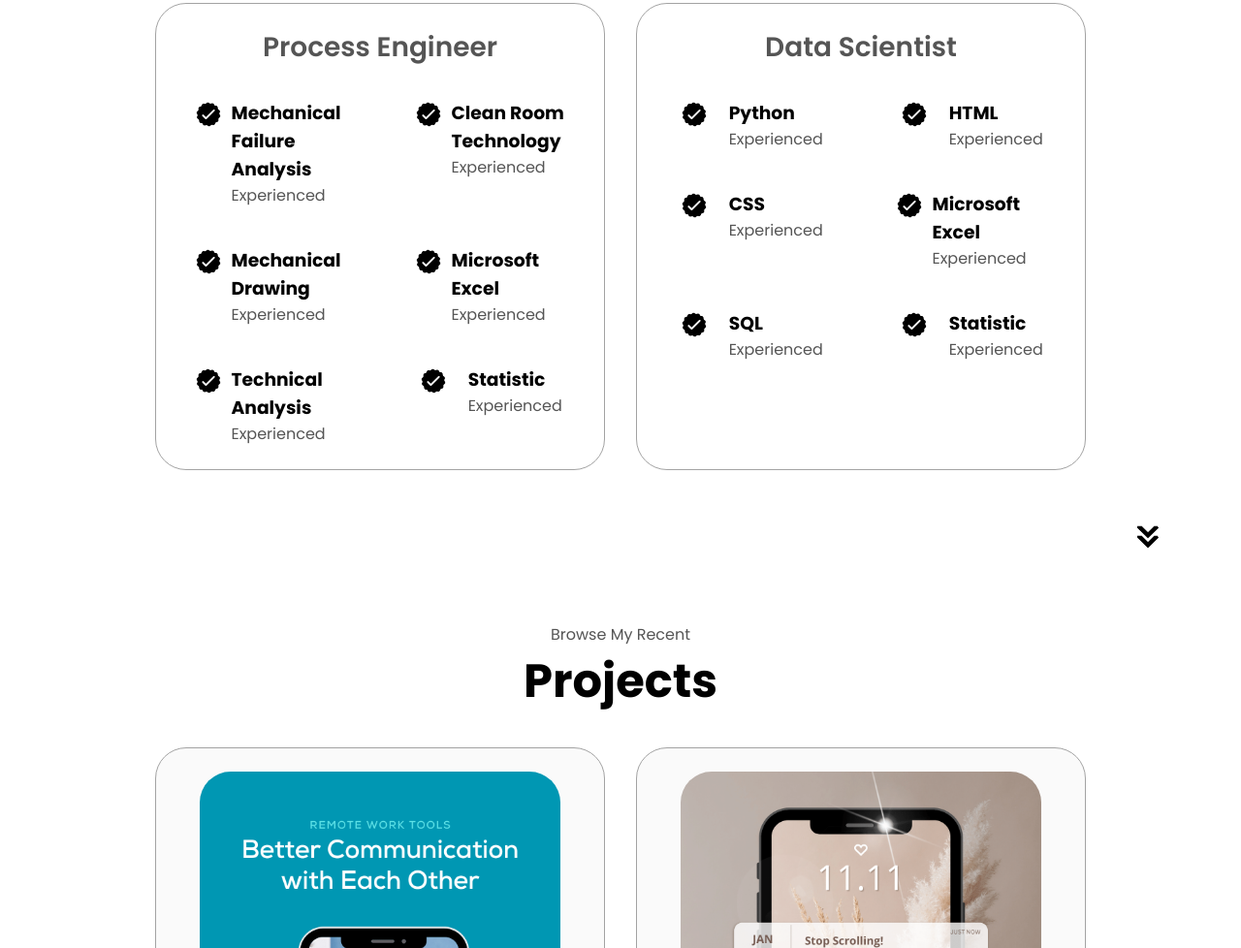
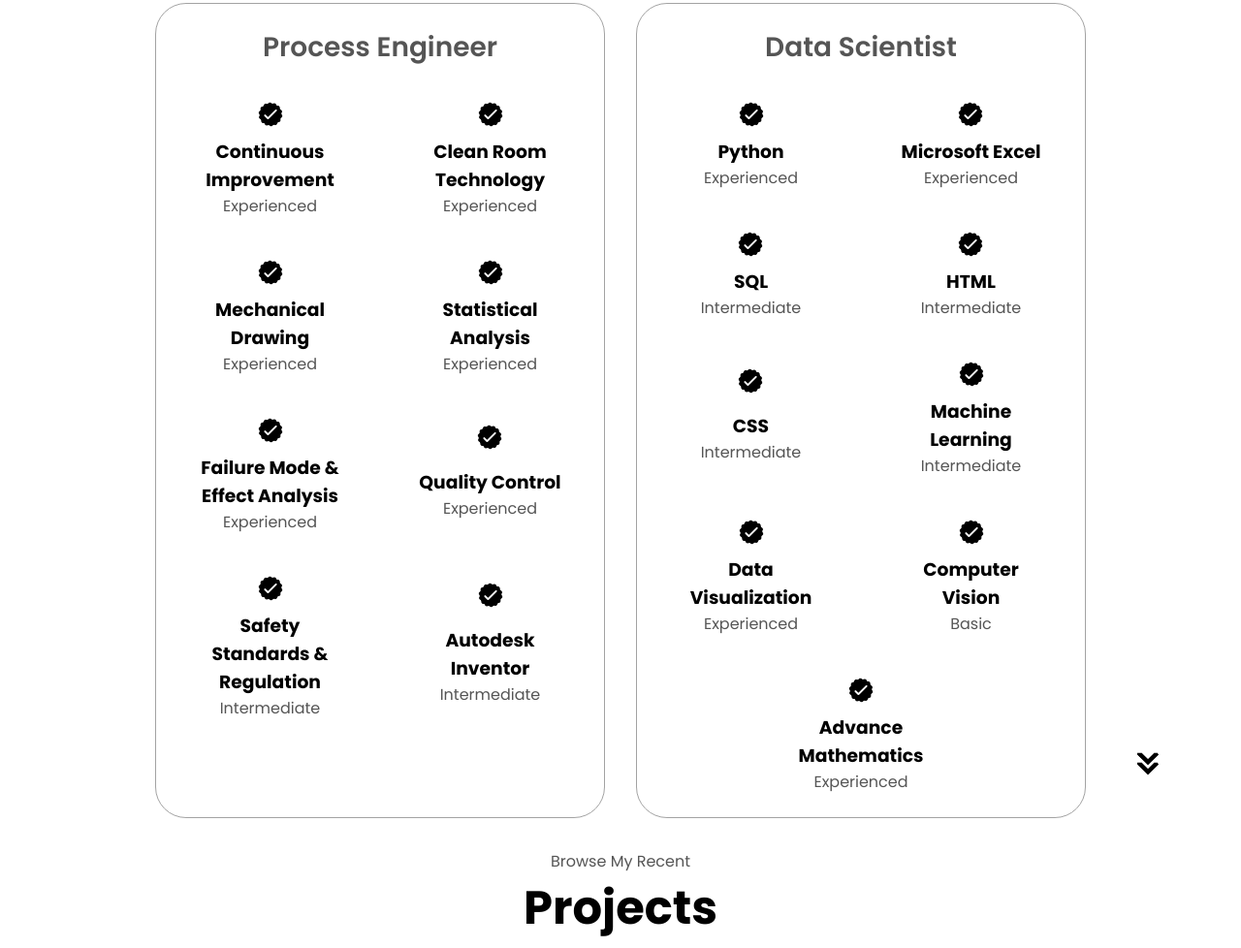
Before and after one commit to ahmadfadhilnugraha/HTML_CSS_Website_Portofolio, a plain HTML site: page index.html in a window 1280 px wide. Shown: the part 1822-2800 px from the top of the page at 97% size. Drawn offline with Linux system fonts and the light colour scheme.

Commit message:
checkpoint-d3
Edit 'about' and 'experience'

```diff
--- a/index.html
+++ b/index.html
@@ -3,7 +3,7 @@
 <head>
     <meta charset="UTF-8">
     <meta name="viewport" content="width=device-width, initial-scale=1.0">
-    <title>My Portofolio</title>
+    <title>Ahmad Fadhil Nugraha - Portofolio</title>
     <link rel="stylesheet" href="style.css">
     <link rel="stylesheet" href="mediaqueries.css">
 </head>
@@ -42,7 +42,7 @@
         <div class="section__text">
             <p class="section__text__p1">Hello, I'm</p>
             <h1 class="title">Ahmad Fadhil Nugraha</h1>
-            <p class="section__text__p2">Mechanical Engineer | Data Science Enthusiast</p>
+            <p class="section__text__p2">Mechanical Engineer | Data Scientist</p>
             <div class="btn-container">
                 <button class="btn btn-color-2" onclick="window.open('./assets/CV_Before_Edit.pdf')">
                     Download CV
@@ -85,7 +85,7 @@
                         class="icon"
                         />
                         <h3>Experience</h3>
-                        <p>3+ years <br>Process Engineer</p>
+                        <p>3+ years <br>Production Engineer at Indonesia Epson Industry</p>
                     </div>
                     <div class="details-container">
                         <img src="./assets/education.png"
@@ -93,11 +93,11 @@
                         class="icon"
                         />
                         <h3>Education</h3>
-                        <p>Bachelor of Mechanical Engineer - University of Indonesia<br>Data Science Bootcamp - Tripleten Indonesia</p>
+                        <p>Bachelor of Mechanical Engineer - University of Indonesia<br>Certified Data Science - Tripleten Indonesia</p>
                     </div>
                 </div>
                 <div class="text-container">
-                    <p>Lorem ipsum dolor sit amet consectetur adipisicing elit. Deserunt at voluptatem quasi, maxime ullam autem sunt, in nesciunt labore rem eaque similique dicta odio voluptatibus quisquam omnis, animi accusantium recusandae?</p>
+                    <p>As a dedicated mechanical engineer specializing in mechanical design, failure mode & effect analysis, and process & safety improvements, I am a proud graduate with a bachelor's degree in Mechanical Engineering from the University of Indonesia, focusing on energy conversion. Currently working as a Process Engineer at Indonesia Epson Industry, I thoroughly analyze production processes to enhance efficiency and ensure safety. In addition to my engineering expertise, I have developed skills in data science, which I actively apply to improve decision-making and optimize processes in my role. Outside of my professional life, I enjoy music and staying active in sports.</p>
                 </div>
             </div>
         </div>
@@ -123,7 +123,7 @@
                             class="icon"
                             />
                             <div>
-                                <h3>Mechanical Failure Analysis</h3>
+                                <h3>Continuous Improvement</h3>
                                 <p>Experienced</p>
                             </div>
                         </article>
@@ -156,7 +156,7 @@
                             class="icon"
                             />
                             <div>
-                                <h3>Microsoft Excel</h3>
+                                <h3>Statistical Analysis</h3>
                                 <p>Experienced</p>
                             </div>
                         </article>
@@ -167,7 +167,7 @@
                             class="icon"
                             />
                             <div>
-                                <h3>Technical Analysis</h3>
+                                <h3>Failure Mode & Effect Analysis</h3>
                                 <p>Experienced</p>
                             </div>
                         </article>
@@ -178,8 +178,30 @@
                             class="icon"
                             />
                             <div>
-                                <h3>Statistic</h3>
+                                <h3>Quality Control</h3>
                                 <p>Experienced</p>
+                            </div>
+                        </article>
+                        <article>
+                            <img
+                            src="./assets/checkmark.png"
+                            alt="experience icon"
+                            class="icon"
+                            />
+                            <div>
+                                <h3>Safety Standards & Regulation</h3>
+                                <p>Intermediate</p>
+                            </div>
+                        </article>
+                        <article>
+                            <img
+                            src="./assets/checkmark.png"
+                            alt="experience icon"
+                            class="icon"
+                            />
+                            <div>
+                                <h3>Autodesk Inventor</h3>
+                                <p>Intermediate</p>
                             </div>
                         </article>
                     </div>
@@ -205,28 +227,6 @@
                             class="icon"
                             />
                             <div>
-                                <h3>HTML</h3>
-                                <p>Experienced</p>
-                            </div>
-                        </article>
-                        <article>
-                            <img
-                            src="./assets/checkmark.png"
-                            alt="experience icon"
-                            class="icon"
-                            />
-                            <div>
-                                <h3>CSS</h3>
-                                <p>Experienced</p>
-                            </div>
-                        </article>
-                        <article>
-                            <img
-                            src="./assets/checkmark.png"
-                            alt="experience icon"
-                            class="icon"
-                            />
-                            <div>
                                 <h3>Microsoft Excel</h3>
                                 <p>Experienced</p>
                             </div>
@@ -239,6 +239,50 @@
                             />
                             <div>
                                 <h3>SQL</h3>
+                                <p>Intermediate</p>
+                            </div>
+                        </article>
+                        <article>
+                            <img
+                            src="./assets/checkmark.png"
+                            alt="experience icon"
+                            class="icon"
+                            />
+                            <div>
+                                <h3>HTML</h3>
+                                <p>Intermediate</p>
+                            </div>
+                        </article>
+                        <article>
+                            <img
+                            src="./assets/checkmark.png"
+                            alt="experience icon"
+                            class="icon"
+                            />
+                            <div>
+                                <h3>CSS</h3>
+                                <p>Intermediate</p>
+                            </div>
+                        </article>
+                        <article>
+                            <img
+                            src="./assets/checkmark.png"
+                            alt="experience icon"
+                            class="icon"
+                            />
+                            <div>
+                                <h3>Machine Learning</h3>
+                                <p>Intermediate</p>
+                            </div>
+                        </article>
+                        <article>
+                            <img
+                            src="./assets/checkmark.png"
+                            alt="experience icon"
+                            class="icon"
+                            />
+                            <div>
+                                <h3>Data Visualization</h3>
                                 <p>Experienced</p>
                             </div>
                         </article>
@@ -249,7 +293,18 @@
                             class="icon"
                             />
                             <div>
-                                <h3>Statistic</h3>
+                                <h3>Computer Vision</h3>
+                                <p>Basic</p>
+                            </div>
+                        </article>
+                        <article>
+                            <img
+                            src="./assets/checkmark.png"
+                            alt="experience icon"
+                            class="icon"
+                            />
+                            <div>
+                                <h3>Advance Mathematics</h3>
                                 <p>Experienced</p>
                             </div>
                         </article>
--- a/style.css
+++ b/style.css
@@ -331,7 +331,7 @@ section {
 
 .article-container {
     display: flex;
-    text-align: initial;
+    text-align: center;
     flex-wrap: wrap;
     flex-direction: row;
     gap: 2.5rem;
@@ -339,13 +339,14 @@ section {
 }
 
 article {
-    display: flex;
+    display: grid;
     width: 10rem;
     justify-content: space-around;
     gap: 0.5rem;
 }
 
 article .icon {
+    margin: auto;
     cursor: default;
 }
 
```
